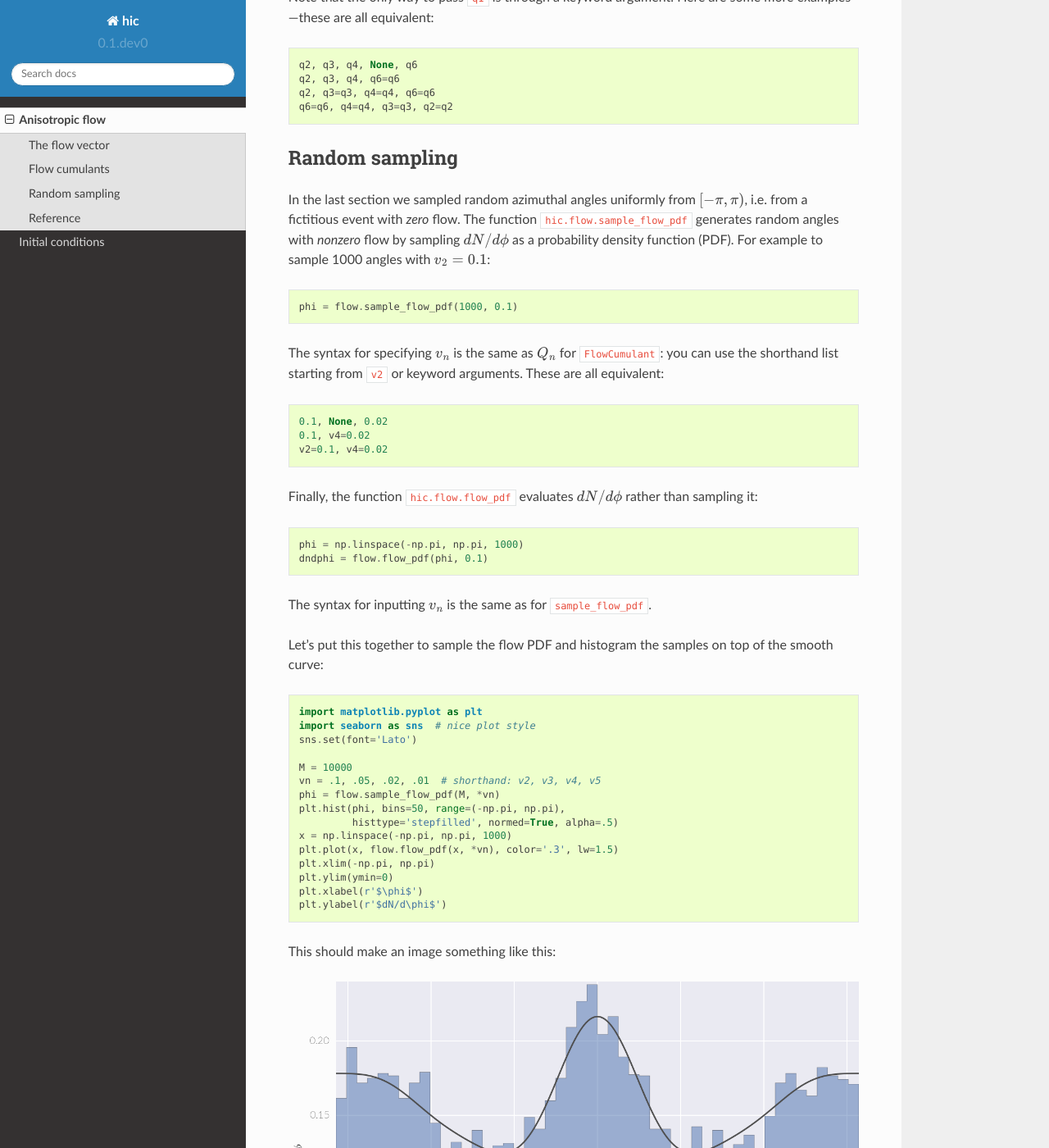
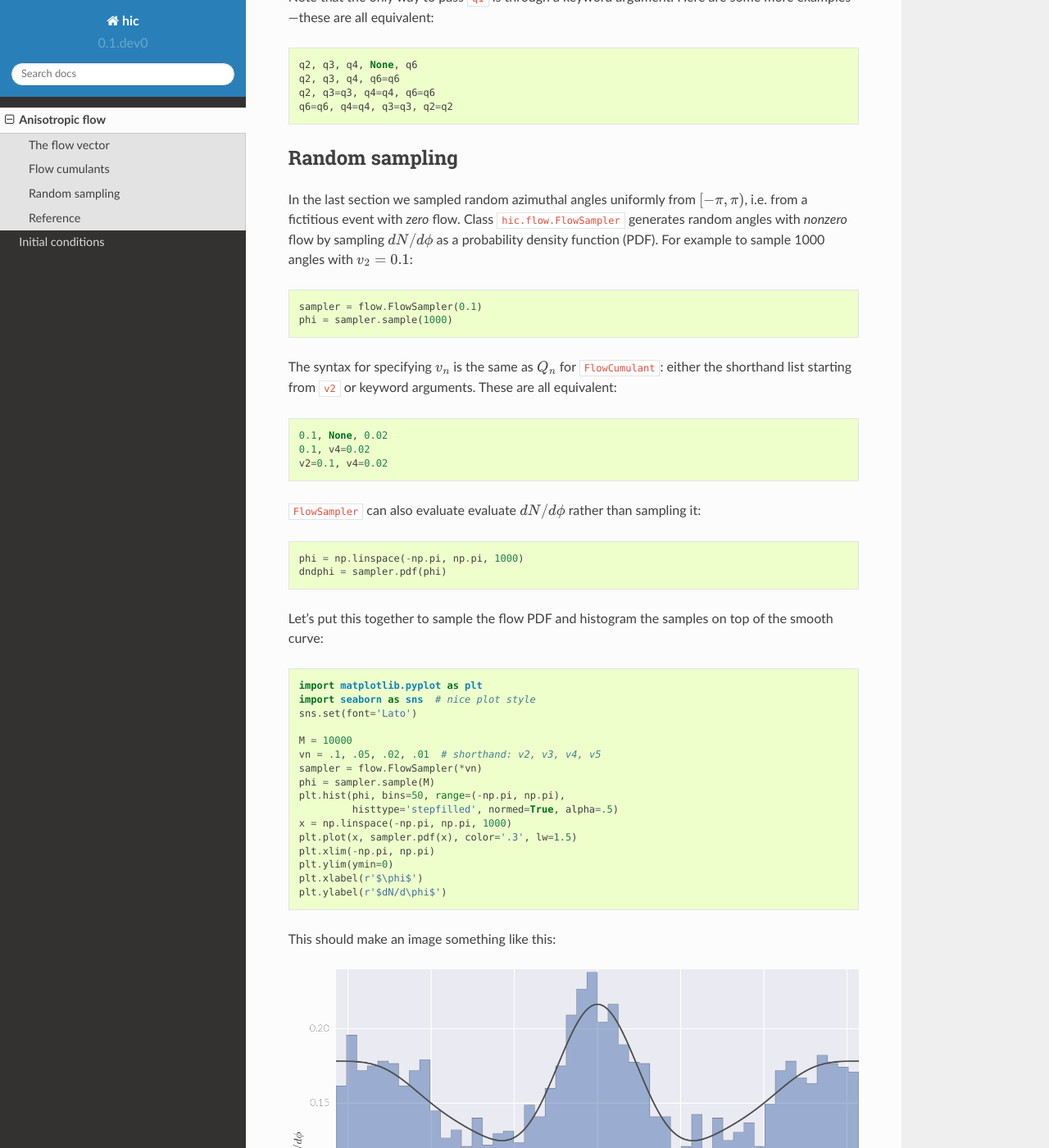
Before and after one commit to Duke-QCD/hic, a Sphinx documentation site: the page built from doc/flow.rst, in a window 1280 px wide and 1400 px high, scrolled down 2664 px. Shown: the whole window at 82% size. Built offline with Sphinx 7.4.7 and the Read the Docs theme 2.0.0, drawn with Linux system fonts in a browser that asks for light colours.

Commit message:
Convert flow sampling to an object-oriented approach.

```diff
--- a/README.rst
+++ b/README.rst
@@ -41,7 +41,8 @@ Randomly sample events with specified flows:
 
 .. code:: python
 
-   phi = flow.sample_flow_pdf(mult, v2, v3)
+   sampler = flow.FlowSampler(v2, v3)
+   phi = sampler.sample(mult)
 
 Calculate initial condition eccentricities:
 
--- a/doc/flow.rst
+++ b/doc/flow.rst
@@ -111,24 +111,23 @@ Here are some more examples---these are all equivalent::
 Random sampling
 ---------------
 In the last section we sampled random azimuthal angles uniformly from `[-\pi, \pi)`, i.e. from a fictitious event with *zero* flow.
-The function ``hic.flow.sample_flow_pdf`` generates random angles with *nonzero* flow by sampling `dN/d\phi` as a probability density function (PDF).
+Class ``hic.flow.FlowSampler`` generates random angles with *nonzero* flow by sampling `dN/d\phi` as a probability density function (PDF).
 For example to sample 1000 angles with `v_2 = 0.1`::
 
-   phi = flow.sample_flow_pdf(1000, 0.1)
+   sampler = flow.FlowSampler(0.1)
+   phi = sampler.sample(1000)
 
-The syntax for specifying `v_n` is the same as `Q_n` for ``FlowCumulant``: you can use the shorthand list starting from ``v2`` or keyword arguments.
+The syntax for specifying `v_n` is the same as `Q_n` for ``FlowCumulant``: either the shorthand list starting from ``v2`` or keyword arguments.
 These are all equivalent::
 
    0.1, None, 0.02
    0.1, v4=0.02
    v2=0.1, v4=0.02
 
-Finally, the function ``hic.flow.flow_pdf`` evaluates `dN/d\phi` rather than sampling it::
+``FlowSampler`` can also evaluate evaluate `dN/d\phi` rather than sampling it::
 
    phi = np.linspace(-np.pi, np.pi, 1000)
-   dndphi = flow.flow_pdf(phi, 0.1)
-
-The syntax for inputting `v_n` is the same as for ``sample_flow_pdf``.
+   dndphi = sampler.pdf(phi)
 
 Let's put this together to sample the flow PDF and histogram the samples on top of the smooth curve::
 
@@ -138,11 +137,12 @@ Let's put this together to sample the flow PDF and histogram the samples on top
 
    M = 10000
    vn = .1, .05, .02, .01  # shorthand: v2, v3, v4, v5
-   phi = flow.sample_flow_pdf(M, *vn)
+   sampler = flow.FlowSampler(*vn)
+   phi = sampler.sample(M)
    plt.hist(phi, bins=50, range=(-np.pi, np.pi),
             histtype='stepfilled', normed=True, alpha=.5)
    x = np.linspace(-np.pi, np.pi, 1000)
-   plt.plot(x, flow.flow_pdf(x, *vn), color='.3', lw=1.5)
+   plt.plot(x, sampler.pdf(x), color='.3', lw=1.5)
    plt.xlim(-np.pi, np.pi)
    plt.ylim(ymin=0)
    plt.xlabel(r'$\phi$')
--- a/doc/index.rst
+++ b/doc/index.rst
@@ -33,7 +33,8 @@ Calculate flow cumulants::
 
 Randomly sample events with specified flows::
 
-   phi = flow.sample_flow_pdf(mult, v2, v3)
+   sampler = flow.FlowSampler(v2, v3)
+   phi = sampler.sample(mult)
 
 Calculate initial condition eccentricities::
 
```
Also changed, not shown: 2 other files.
